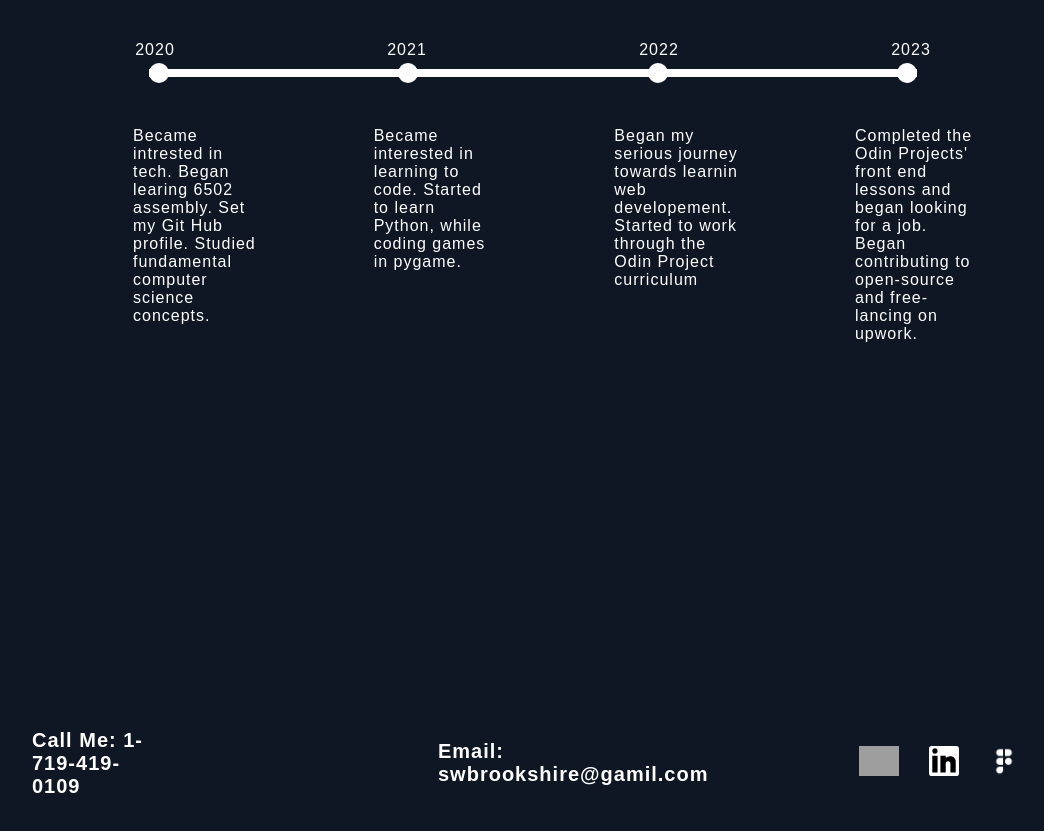
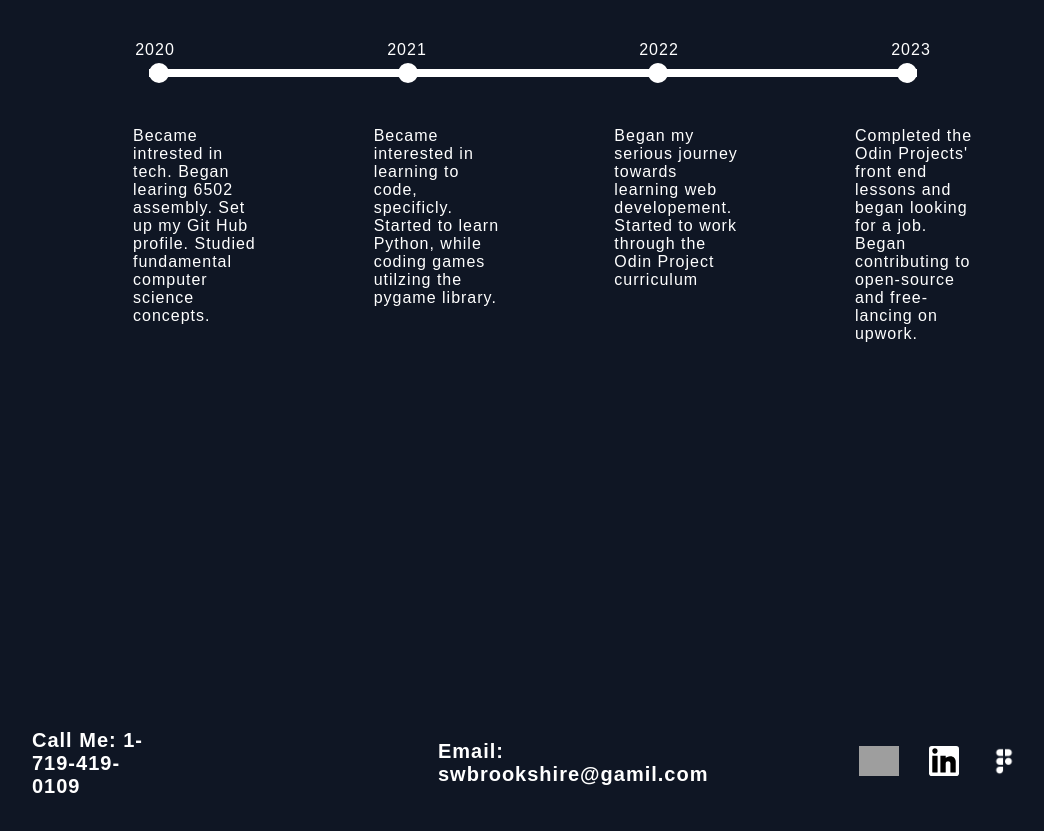
Before and after one commit to SalamanderCtesiphon/portfolio-figma-design, a React (Create React App) app: page / in a window 1280 px wide. Shown: the part 5060-5891 px from the top of the page, without its empty margins (107-1151 px from the left). Built offline with nearby package versions, Linux system fonts and the light colour scheme; grey boxes are pictures that could not be loaded.

Commit message:
fixed typos and wording

```diff
--- a/src/components/About.jsx
+++ b/src/components/About.jsx
@@ -21,9 +21,9 @@ function About() {
           </div>
         </div>
         <div className="text-columns">
-          <p>Became intrested in tech. Began learing 6502 assembly. Set my Git Hub profile. Studied fundamental computer science concepts.</p>
-          <p>Became interested in learning to code. Started to learn Python, while coding games in pygame.</p>
-          <p>Began my serious journey towards learnin web developement. Started to work through the Odin Project curriculum </p>
+          <p>Became intrested in tech. Began learing 6502 assembly. Set up my Git Hub profile. Studied fundamental computer science concepts.</p>
+          <p>Became interested in learning to code, specificly. Started to learn Python, while coding games utilzing the pygame library.</p>
+          <p>Began my serious journey towards learning web developement. Started to work through the Odin Project curriculum </p>
           <p>Completed the Odin Projects' front end lessons and began looking for a job. Began contributing to open-source and free-lancing on upwork.</p>
         </div>
       </div>
```
